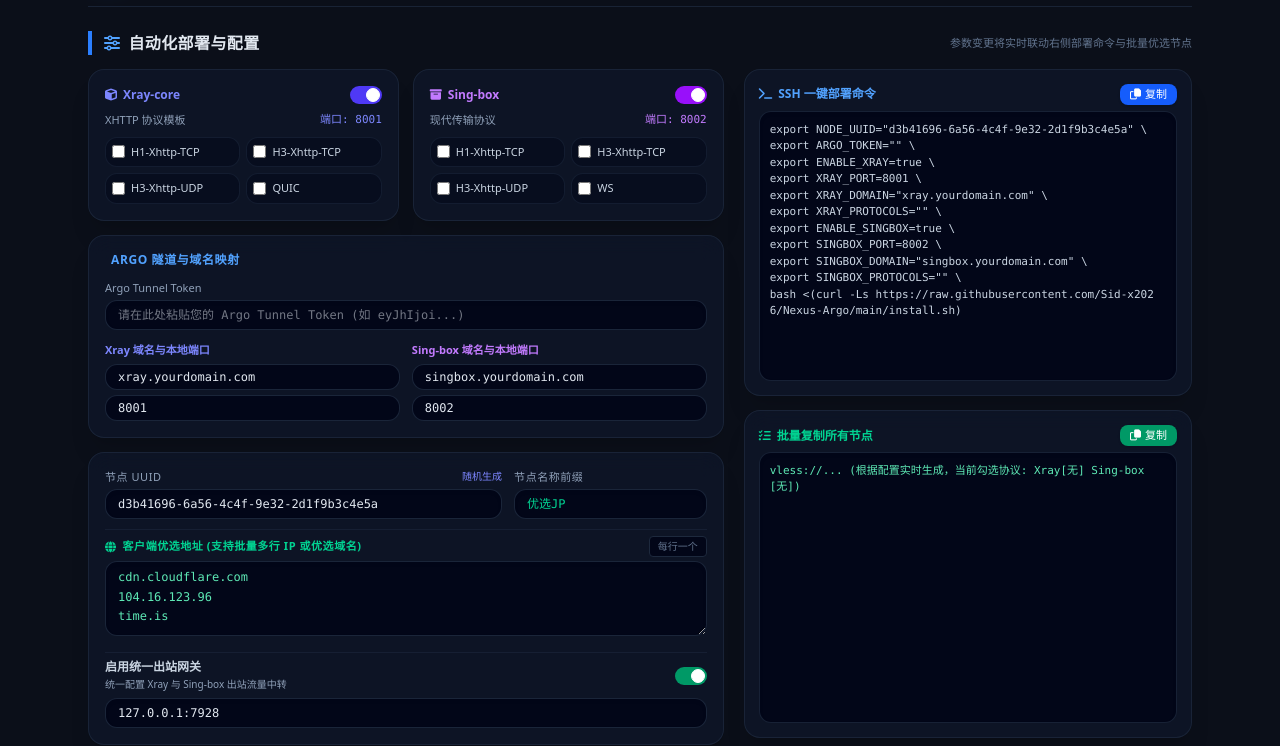
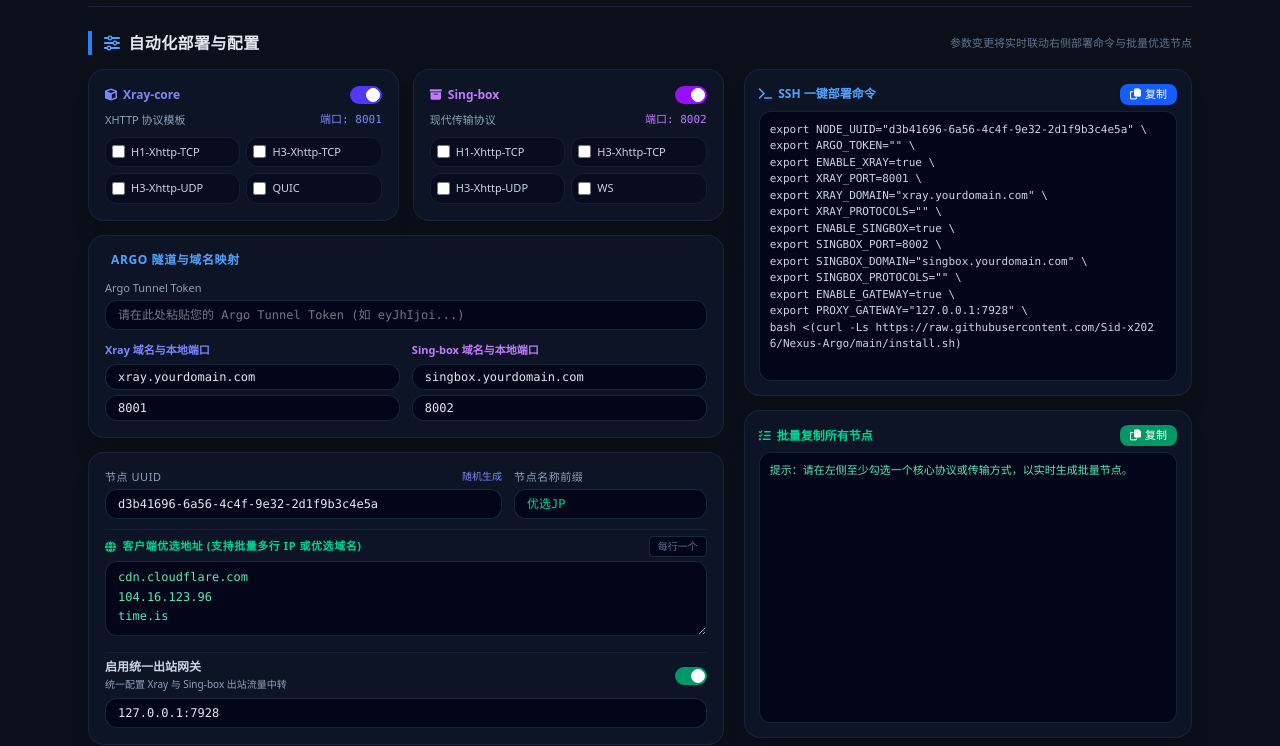
Before and after one commit to Sid-x2026/Nexus-Argo, a plain HTML site: page web/index.html in a window 1280 px wide. Shown: the part 84-830 px from the top of the page. Drawn offline with nearby package versions, Linux system fonts and the light colour scheme.

Commit message:
Web optimization

```diff
--- a/web/index.html
+++ b/web/index.html
@@ -15,7 +15,6 @@
 </head>
 <body class="bg-[#0b0f19] text-slate-100 font-sans min-h-screen antialiased selection:bg-blue-500 selection:text-white">
 
-    <!-- 容器采用自适应居中与多端内边距适配 -->
     <div class="max-w-6xl mx-auto px-4 sm:px-6 py-6 space-y-6">
 
         <!-- 顶部导航/标题栏 -->
@@ -48,7 +47,6 @@
         <!-- 主体结构 -->
         <div class="space-y-6">
 
-            <!-- ================= 自动化部署与配置 ================= -->
             <section class="space-y-3.5">
                 <div class="flex items-center justify-between border-l-4 border-blue-500 pl-3">
                     <h2 class="text-sm md:text-base font-bold text-slate-200 tracking-wide">
@@ -57,7 +55,6 @@
                     <span class="text-[11px] text-slate-500 hidden sm:inline">参数变更将实时联动右侧部署命令与批量优选节点</span>
                 </div>
 
-                <!-- 自适应网格 -->
                 <div class="grid grid-cols-1 lg:grid-cols-12 gap-5 items-stretch">
 
                     <!-- 左侧：控制参数表单 -->
@@ -248,7 +245,7 @@ time.is</textarea>
 
                     </div>
 
-                    <!-- 右侧：生成结果输出面板 (已强制加上 break-all 与 whitespace-pre-wrap 自动折行) -->
+                    <!-- 右侧：生成结果输出面板 -->
                     <div class="lg:col-span-5 flex flex-col justify-between space-y-3.5 w-full">
 
                         <!-- SSH 一键部署命令 -->
@@ -261,13 +258,12 @@ time.is</textarea>
                                     <i class="fa-regular fa-copy mr-1"></i>复制
                                 </button>
                             </div>
-                            <!-- 核心修复点：加上 break-all whitespace-pre-wrap -->
                             <div class="bg-slate-950 border border-slate-800/80 rounded-xl p-2.5 font-mono text-[11px] text-slate-300 overflow-y-auto flex-1 min-h-[160px] max-h-[300px] break-all whitespace-pre-wrap select-all shadow-inner" id="sshCommand">
                                 <!-- 动态生成 -->
                             </div>
                         </div>
 
-                        <!-- 批量复制所有节点 -->
+                        <!-- 批量复制所有节点 (已实现真实客户端裂变生成) -->
                         <div class="bg-slate-900/70 backdrop-blur-md border border-slate-800/80 rounded-2xl p-3.5 shadow-xl flex-1 flex flex-col justify-between">
                             <div class="flex justify-between items-center mb-1.5">
                                 <h3 class="text-xs font-bold text-emerald-400 flex items-center">
@@ -277,7 +273,6 @@ time.is</textarea>
                                     <i class="fa-regular fa-copy mr-1"></i>复制
                                 </button>
                             </div>
-                            <!-- 核心修复点：加上 break-all whitespace-pre-wrap -->
                             <div class="bg-slate-950 border border-slate-800/80 rounded-xl p-2.5 font-mono text-[11px] text-emerald-300 overflow-y-auto flex-1 min-h-[160px] max-h-[300px] break-all whitespace-pre-wrap select-all shadow-inner" id="plainNodes">
                                 <!-- 动态生成 -->
                             </div>
@@ -386,33 +381,68 @@ time.is</textarea>
             const sbPort = document.getElementById('sbPort').value.trim();
             const xrayDomain = document.getElementById('xrayDomain').value.trim();
             const sbDomain = document.getElementById('sbDomain').value.trim();
-            const nodePrefix = document.getElementById('nodePrefix').value.trim();
+            const nodePrefix = document.getElementById('nodePrefix').value.trim() || "Nexus";
+            const enableGateway = document.getElementById('enableGateway').checked;
+            const proxyGateway = document.getElementById('proxyGateway').value.trim();
+
+            const optAddresses = document.getElementById('optAddress').value.split('\n').map(s => s.trim()).filter(s => s.length > 0);
 
             // 收集选中的多选协议
-            const xrayProtos = Array.from(document.querySelectorAll('input[name="xrayProto"]:checked')).map(cb => cb.value).join(',');
-            const sbProtos = Array.from(document.querySelectorAll('input[name="sbProto"]:checked')).map(cb => cb.value).join(',');
+            const xrayProtos = Array.from(document.querySelectorAll('input[name="xrayProto"]:checked')).map(cb => cb.value);
+            const sbProtos = Array.from(document.querySelectorAll('input[name="sbProto"]:checked')).map(cb => cb.value);
 
             document.getElementById('displayXrayPort').innerText = xrayPort;
             document.getElementById('displaySbPort').innerText = sbPort;
 
-            // 渲染 SSH 一键部署命令（包含协议参数联动）
+            // 1. 渲染 SSH 一键部署命令（完美补全网关等所有环境变量）
             let sshCmd = `export NODE_UUID="${uuid}" \\\n` +
                          `export ARGO_TOKEN="${argoToken}" \\\n` +
                          `export ENABLE_XRAY=${enableXray} \\\n` +
                          `export XRAY_PORT=${xrayPort} \\\n` +
                          `export XRAY_DOMAIN="${xrayDomain}" \\\n` +
-                         `export XRAY_PROTOCOLS="${xrayProtos}" \\\n` +
+                         `export XRAY_PROTOCOLS="${xrayProtos.join(',')}" \\\n` +
                          `export ENABLE_SINGBOX=${enableSb} \\\n` +
                          `export SINGBOX_PORT=${sbPort} \\\n` +
                          `export SINGBOX_DOMAIN="${sbDomain}" \\\n` +
-                         `export SINGBOX_PROTOCOLS="${sbProtos}" \\\n` +
+                         `export SINGBOX_PROTOCOLS="${sbProtos.join(',')}" \\\n` +
+                         `export ENABLE_GATEWAY=${enableGateway} \\\n` +
+                         `export PROXY_GATEWAY="${proxyGateway}" \\\n` +
                          `bash <(curl -Ls https://raw.githubusercontent.com/Sid-x2026/Nexus-Argo/main/install.sh)`;
 
             document.getElementById('sshCommand').innerText = sshCmd;
-            document.getElementById('plainNodes').innerText = "vless://... (根据配置实时生成，当前勾选协议: Xray[" + (xrayProtos || '无') + "] Sing-box[" + (sbProtos || '无') + "])";
+
+            // 2. 实现客户端真实的批量优选节点裂变生成
+            let generatedNodes = [];
+            optAddresses.forEach((addr, addrIdx) => {
+                // 如果开启了 Xray 且选了协议
+                if (enableXray) {
+                    xrayProtos.forEach(proto => {
+                        let nodeName = `${nodePrefix}-Xray-${proto}-${addrIdx + 1}`;
+                        // 构造 vless 链接
+                        let vlessLink = `vless://${uuid}@${addr}:443?encryption=none&security=tls&sni=${xrayDomain}&type=xhttp&path=%2F#${encodeURIComponent(nodeName)}`;
+                        generatedNodes.push(vlessLink);
+                    });
+                }
+                // 如果开启了 Sing-box 且选了协议
+                if (enableSb) {
+                    sbProtos.forEach(proto => {
+                        let nodeName = `${nodePrefix}-SB-${proto}-${addrIdx + 1}`;
+                        let vlessLink = `vless://${uuid}@${addr}:443?encryption=none&security=tls&sni=${sbDomain}&type=httpupgrade#${encodeURIComponent(nodeName)}`;
+                        generatedNodes.push(vlessLink);
+                    });
+                }
+            });
+
+            if (generatedNodes.length > 0) {
+                document.getElementById('plainNodes').innerText = generatedNodes.join('\n');
+                document.getElementById('nodeCountBadge').innerText = `共 ${generatedNodes.length} 个节点`;
+            } else {
+                document.getElementById('plainNodes').innerText = "提示：请在左侧至少勾选一个核心协议或传输方式，以实时生成批量节点。";
+                document.getElementById('nodeCountBadge').innerText = "共 0 个节点";
+            }
+
             document.getElementById('xraySubLink').innerText = "https://" + xrayDomain + "/sub/xray";
             document.getElementById('sbSubLink').innerText = "https://" + sbDomain + "/sub/sb";
-            document.getElementById('nodeCountBadge').innerText = "共 0 个节点";
         }
 
         window.onload = function() {
```
